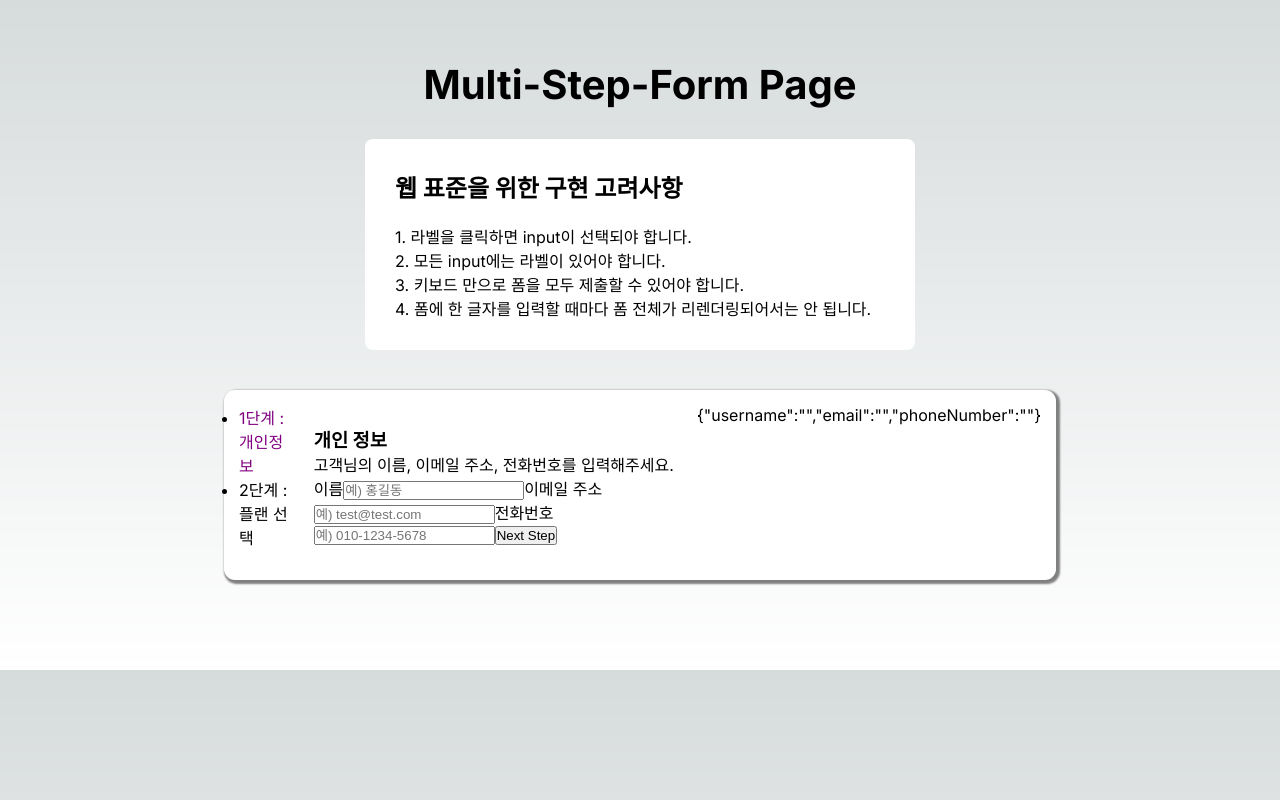
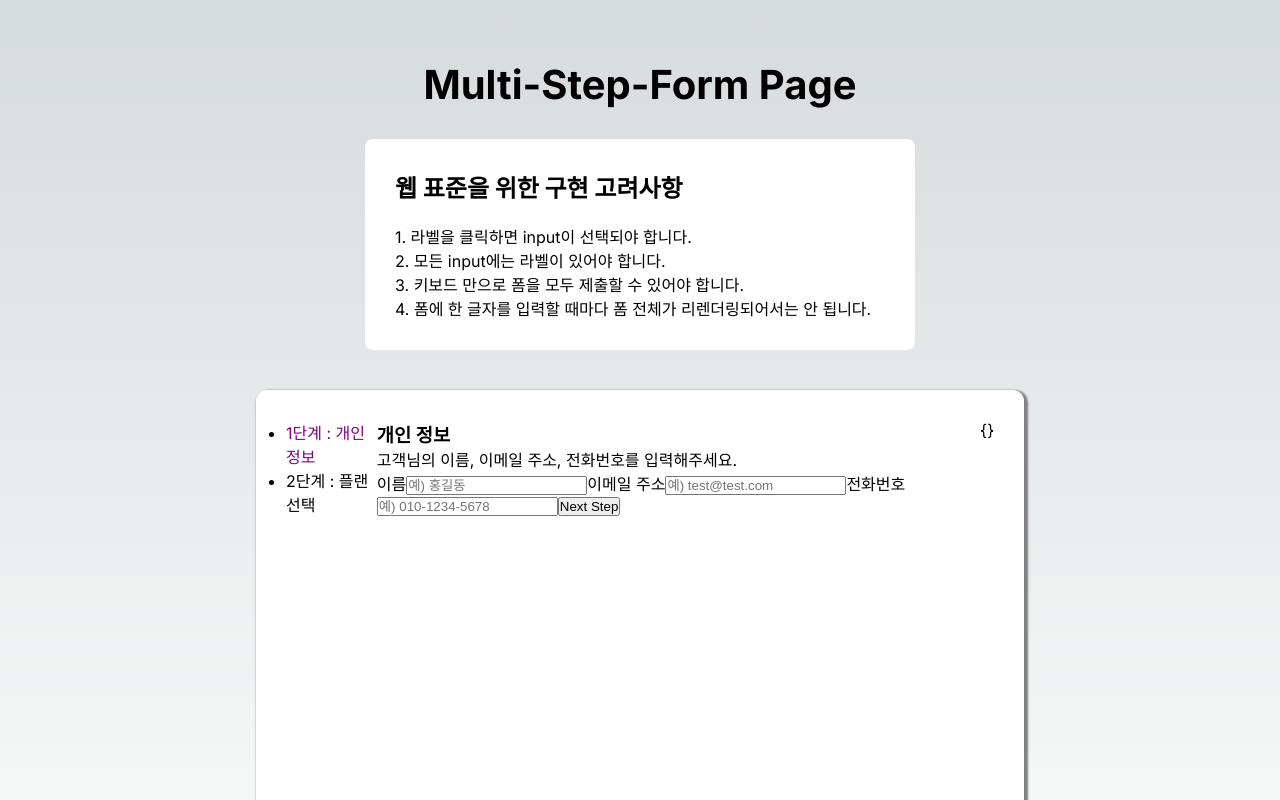
Before and after one commit to JunnieLee/web-standards-considered-components, a Next.js app: page /multi-step-form in a window 1280 px wide. Shown: the top 800 px of the page. Built offline with nearby package versions, Linux system fonts and the light colour scheme.

Commit message:
refactor: 약간의 코드정리

```diff
--- a/app/globals.css
+++ b/app/globals.css
@@ -116,8 +116,12 @@ section[aria-current="false"] {
   height: 1px;
   position: absolute;
   overflow: hidden;
+  padding: 0;
+  margin: -1px;
+  clip: rect(0, 0, 0, 0);
+  white-space: nowrap;
+  border-width: 0;
 }
 
 label:has(input:checked) {
-
 }
--- a/app/multi-step-form/_components/FormContainer.tsx
+++ b/app/multi-step-form/_components/FormContainer.tsx
@@ -2,6 +2,7 @@
 
 import Link from "next/link";
 import React, { useId, useState } from "react";
+import styles from "./formContainer.module.css";
 import Image from "next/image";
 import SideBarBackgroundDesktop from "@assets/images/bg-sidebar-desktop.svg";
 import { useRouter, useSearchParams } from "next/navigation";
@@ -28,112 +29,77 @@ export const FormContainer = () => {
   const step = parseInt(searchParams.get("step") ?? "1");
   const id = useId();
 
-  const [formState, setFormState] = useState({
-    username: "",
-    email: "",
-    phoneNumber: "",
-  });
+  const [formState, setFormState] = useState({});
 
-  const tmpPlaceHolder = (
-    <>
-      {step === 1 && (
+  const handleOnSubmit = (event: React.FormEvent<HTMLFormElement>) => {
+    event.preventDefault();
+    const formData = new FormData(event.currentTarget);
+    // formData.entries() -> ex. [["username","김태희"],["email","rabolution@gmail.com"],["phoneNumber","010-4827-1733"]]
+    setFormState((old) => ({
+      ...old,
+      ...Object.fromEntries(formData), // ex. {"username":"김태희","email":"rabolution@gmail.com","phoneNumber":"010-4827-1733"}
+    }));
+    if (step < 4) {
+      router.push("/multi-step-form?step=" + (step + 1));
+    } else {
+      // TODO :
+      // 데이터 모두 수합해서 실제 서버에 submit
+    }
+  };
+
+  const step1Content = (
     <section
-          style={{ display: "flex", flexDirection: "column", padding: 20 }}
-          aria-labelledby={id + "-title"}
-          aria-describedby={id + "-description"}
+      className={styles.stepSection}
+      aria-labelledby={id + "-title" + 1}
+      aria-describedby={id + "-description" + 1}
       aria-current={step === 1 ? "step" : "false"}
     >
-          <form
-            onSubmit={(event) => {
-              event.preventDefault();
-              const formData = new FormData(event.currentTarget);
-              // formData.entries()
-              // [["username","김태희"],["email","rabolution@gmail.com"],["phoneNumber","010-4827-1733"]]
-              setFormState((old) => ({
-                ...old,
-                ...Object.fromEntries(formData),
-              }));
-              // {"username":"김태희","email":"rabolution@gmail.com","phoneNumber":"010-4827-1733"}
-              router.push("/multi-step-form?step=2");
-            }}
-          >
-            <h3 id={id + "-title"}>개인 정보</h3>
-            <p id={id + "-description"}>
+      <form onSubmit={(event) => handleOnSubmit(event)}>
+        <h3 id={id + "-title" + 1}>개인 정보</h3>
+        <p id={id + "-description" + 1}>
           고객님의 이름, 이메일 주소, 전화번호를 입력해주세요.
         </p>
         <label>
           이름
-              <input
-                name="username"
-                placeholder="예) 홍길동"
-                defaultValue={formState.username}
-              />
+          <input name="username" placeholder="예) 홍길동" />
         </label>
-
         <label>
           이메일 주소
-              <input
-                name="email"
-                placeholder="예) test@test.com"
-                defaultValue={formState.email}
-              />
+          <input name="email" placeholder="예) test@test.com" />
         </label>
-
         <label>
           전화번호
-              <input
-                name="phoneNumber"
-                placeholder="예) 010-1234-5678"
-                defaultValue={formState.phoneNumber}
-              />
+          <input name="phoneNumber" placeholder="예) 010-1234-5678" />
         </label>
         <button type="submit">Next Step</button>
       </form>
     </section>
-      )}
-      {step === 2 && (
+  );
+
+  const step2content = (
     <section
-          style={{ display: "flex", flexDirection: "column", padding: 20 }}
-          aria-labelledby={id + "-title"}
-          aria-describedby={id + "-description"}
+      className={styles.stepSection}
+      aria-labelledby={id + "-title" + 2}
+      aria-describedby={id + "-description" + 2}
       aria-current={step === 2 ? "step" : "false"}
     >
-          <form
-            onSubmit={(event) => {
-              event.preventDefault();
-              const formData = new FormData(event.currentTarget);
-              // formData.entries()
-              // [["username","김태희"],["email","rabolution@gmail.com"],["phoneNumber","010-4827-1733"]]
-              Object.fromEntries(formData);
-              // {"username":"김태희","email":"rabolution@gmail.com","phoneNumber":"010-4827-1733"}
-              router.push("/multi-step-form?step=3");
-            }}
-          >
-            <h3 id={id + "-title"}>플랜 선택</h3>
+      <form onSubmit={(event) => handleOnSubmit(event)}>
+        <h3 id={id + "-title" + 2}>플랜 선택</h3>
 
         <button type="submit">Next Step</button>
       </form>
     </section>
-      )}
+  );
+
+  const mainContent = (
+    <>
+      {step1Content}
+      {step2content}
     </>
   );
 
-  // http://localhost:3000/multi-step-form?username=%EA%B9%80%ED%83%9C%ED%9D%AC&email=rabolution-gmail.com&phoneNumber=010-4827-1733
-
   return (
-    <main
-      style={{
-        display: "flex",
-        flexDirection: "row",
-        backgroundColor: "white",
-        width: "65vw",
-        borderRadius: 11,
-        padding: 15,
-        marginTop: 20,
-        marginBottom: 50,
-        boxShadow: "2px 2px 2px 2px gray",
-      }}
-    >
+    <main className={styles.main}>
       <nav>
         <ul>
           <li>
@@ -154,7 +120,7 @@ export const FormContainer = () => {
           </li>
         </ul>
       </nav>
-      {tmpPlaceHolder}
+      {mainContent}
       {JSON.stringify(formState)}
     </main>
   );
--- /dev/null
+++ b/app/multi-step-form/_components/formContainer.module.css
@@ -0,0 +1,18 @@
+.main {
+  display: flex;
+  flex-direction: row;
+  background-color: white;
+  width: 60vw;
+  height: 550px;
+  border-radius: 11px;
+  padding: 30px;
+  margin-top: 20px;
+  margin-bottom: 50px;
+  box-shadow: 2px 2px 2px 2px gray;
+}
+
+.stepSection {
+  display: flex;
+  flex-direction: column;
+  padding: 20;
+}
```
Lines whose indentation alone changed are shown as unchanged.
